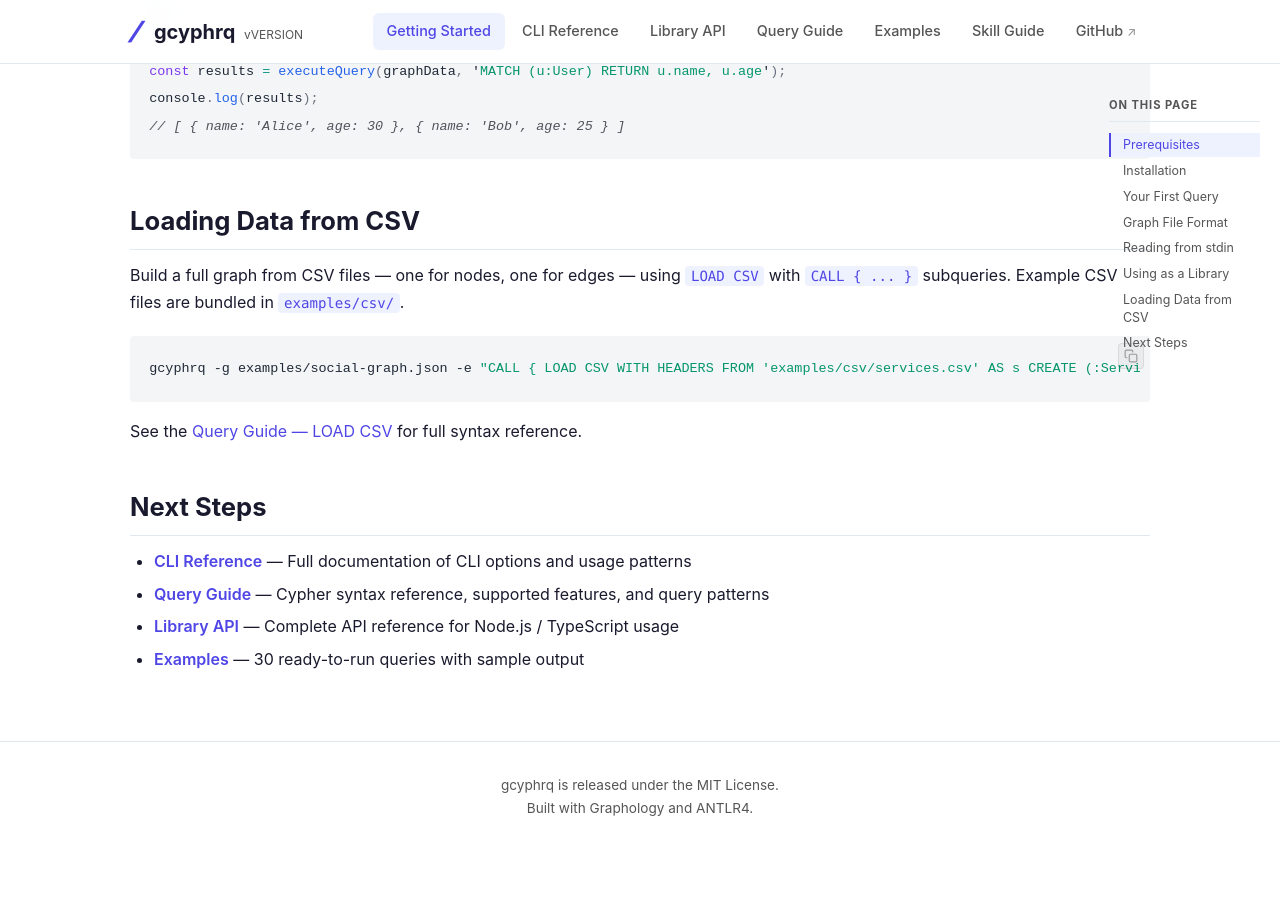
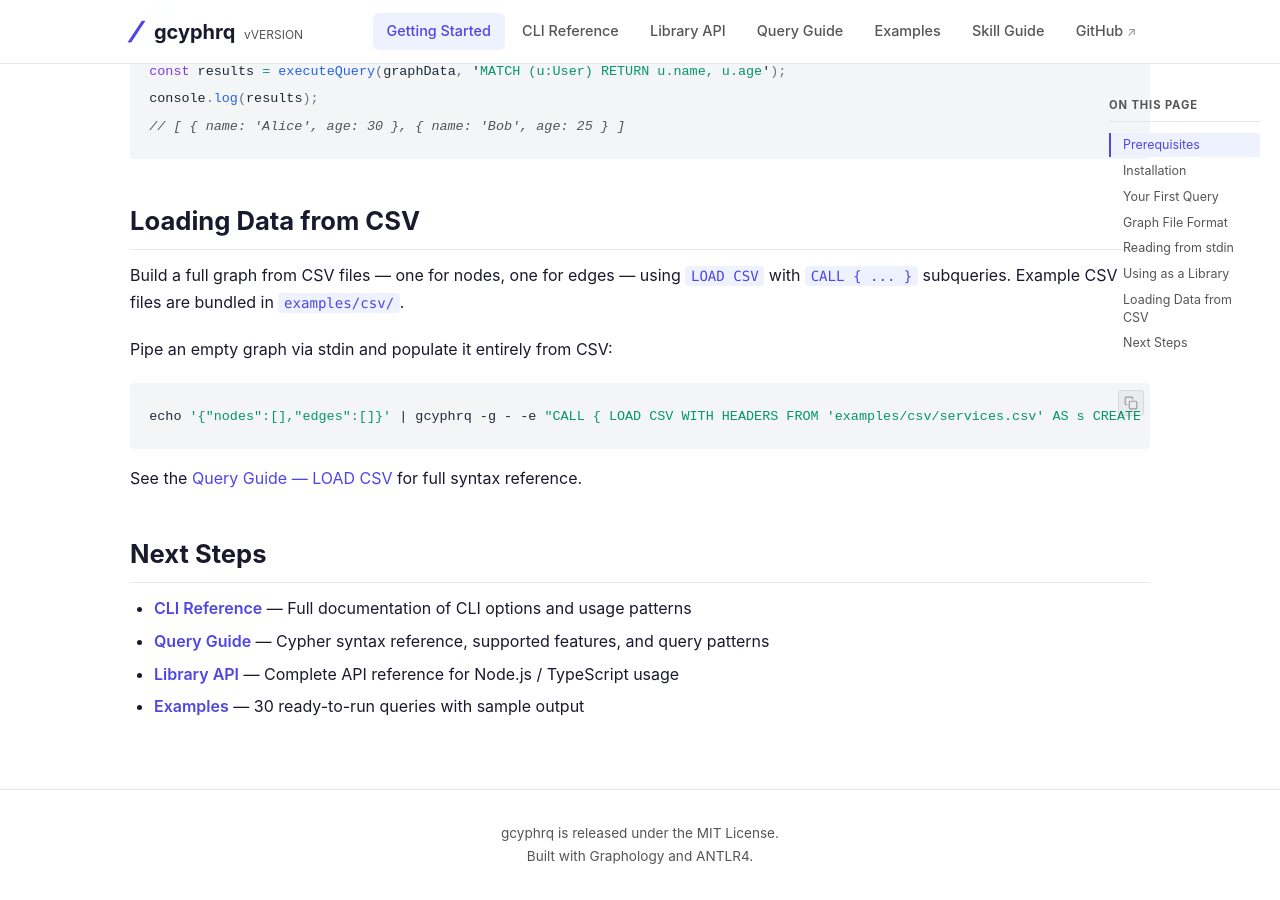
Before and after one commit to plelevier/gcyphrq, a Jekyll site: the page built from docs/getting-started.md, in a window 1280 px wide and 900 px high, scrolled down 3129 px. Built offline with Jekyll 4.4.1, drawn with Linux system fonts in a browser that asks for light colours; before the commit the page ends 3982 px from its top, so only the background shows below that.

Commit message:
docs: use stdin empty graph in LOAD CSV example

````diff
--- a/docs/getting-started.md
+++ b/docs/getting-started.md
@@ -129,8 +129,10 @@ console.log(results);
 
 Build a full graph from CSV files — one for nodes, one for edges — using `LOAD CSV` with `CALL { ... }` subqueries. Example CSV files are bundled in `examples/csv/`.
 
+Pipe an empty graph via stdin and populate it entirely from CSV:
+
 ```bash
-gcyphrq -g examples/social-graph.json -e "CALL { LOAD CSV WITH HEADERS FROM 'examples/csv/services.csv' AS s CREATE (:Service {name: s.name, type: s.type, team: s.team, status: s.status}) RETURN count(*) AS nodes } WITH nodes CALL { LOAD CSV WITH HEADERS FROM 'examples/csv/dependencies.csv' AS d MATCH (src:Service) MATCH (tgt:Service) WHERE src.name = d.source AND tgt.name = d.target CREATE (src)-[:DEPENDS_ON {protocol: d.protocol, latency: toInteger(d.latency_ms)}]->(tgt) RETURN count(*) AS edges } RETURN nodes, edges"
+echo '{"nodes":[],"edges":[]}' | gcyphrq -g - -e "CALL { LOAD CSV WITH HEADERS FROM 'examples/csv/services.csv' AS s CREATE (:Service {name: s.name, type: s.type, team: s.team, status: s.status}) RETURN count(*) AS nodes } WITH nodes CALL { LOAD CSV WITH HEADERS FROM 'examples/csv/dependencies.csv' AS d MATCH (src:Service) MATCH (tgt:Service) WHERE src.name = d.source AND tgt.name = d.target CREATE (src)-[:DEPENDS_ON {protocol: d.protocol, latency: toInteger(d.latency_ms)}]->(tgt) RETURN count(*) AS edges } RETURN nodes, edges"
 ```
 
 See the [Query Guide — LOAD CSV]({{ '/query-guide/' | relative_url }}#load-csv) for full syntax reference.
````
